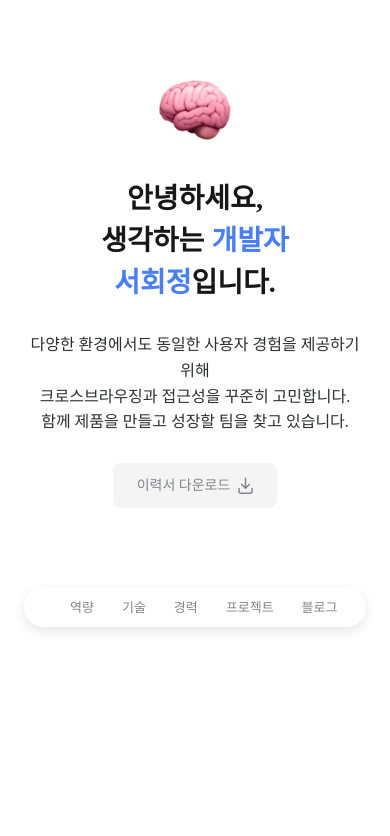
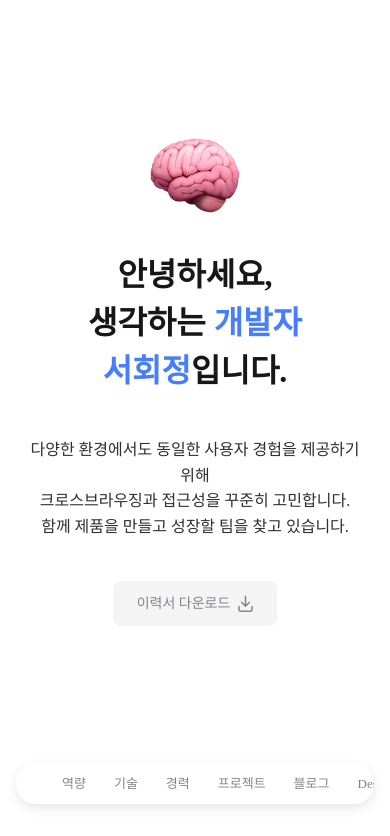
Before and after one commit to clubnerdy/react-lab, a React app: page / in a window 390 px wide. Shown: the top 836 px of the page. Built offline with nearby package versions, Linux system fonts and the light colour scheme; the HTML template or start-up script is replaced by a standard one.

Commit message:
모바일/Hero,Nav 수정

```diff
--- a/src/styles/App.css
+++ b/src/styles/App.css
@@ -115,14 +115,6 @@ table {
   align-items: center;
 }
 
-@media (max-width: 944px) {
-  .inner {
-    width: 100%;
-    padding: 0 24px;
-    gap: 48px;
-  }
-}
-
 .box {
   width: 100%;
   height: 125px;
@@ -140,3 +132,14 @@ table {
   font-weight: 500;
   color: var(--label-assistive);
 }
+
+@media (max-width: 944px) {
+  .inner {
+    width: 100%;
+    padding: 0 24px;
+    gap: 48px;
+  }
+  .box {
+    height: 40px;
+  }
+}
--- a/src/styles/components/Nav.css
+++ b/src/styles/components/Nav.css
@@ -41,8 +41,8 @@
 
 @media (max-width: 944px) {
   .Nav {
-    padding: 0 24px;
-    justify-content: flex-start;
+    padding: 0 16px;
+    top: 24px;
   }
 
   .Nav .container {
--- a/src/styles/sections/Hero.css
+++ b/src/styles/sections/Hero.css
@@ -59,21 +59,18 @@
   width: 15px;
 }
 
+/* mobile */
 @media (max-width: 944px) {
   .Hero {
-    height: auto;
+    height: calc(100vh - 80px);
     padding: 80px 0;
   }
 
   .Hero .container figure {
-    width: 72px;
-  }
-
-  .Hero .inner .contents {
-    gap: 28px;
+    width: 90px;
   }
 
   .Hero .inner .contents .title {
-    font-size: 28px;
+    font-size: 32px;
   }
 }
```
